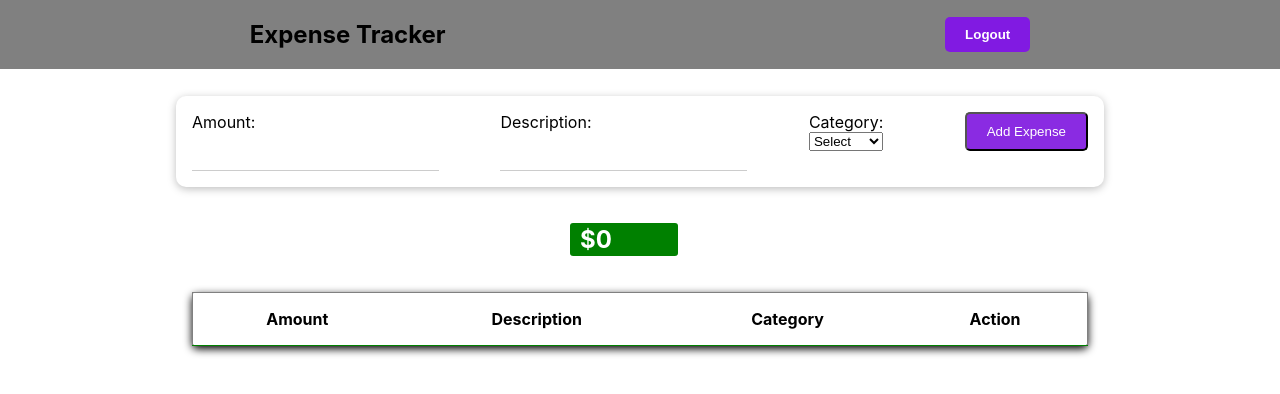
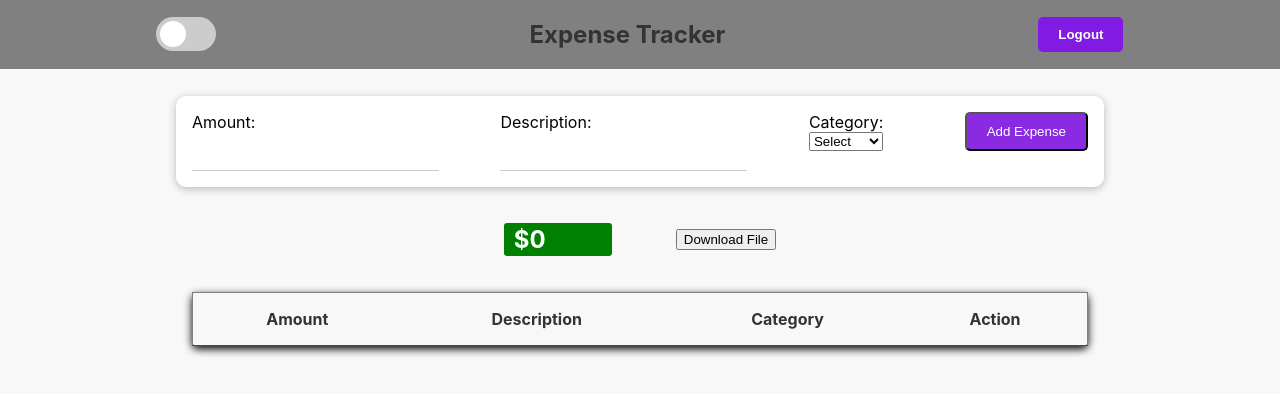
Before and after one commit to Soreikhudai/Track-Expense, a React (Create React App) app: page /main in a window 1280 px wide. Shown: the top 394 px of the page. Built offline with nearby package versions, Linux system fonts and the light colour scheme.

Commit message:
toggle added

```diff
--- a/package.json
+++ b/package.json
@@ -14,6 +14,8 @@
     "react-router-dom": "^6.9.0",
     "react-scripts": "5.0.1",
     "redux": "^4.2.1",
+    "styled-components": "^5.3.9",
+    "styled-theming": "^2.2.0",
     "web-vitals": "^2.1.4"
   },
   "scripts": {
--- a/src/App.css
+++ b/src/App.css
@@ -36,3 +36,28 @@
     transform: rotate(360deg);
   }
 }
+body {
+  background-color: #f8f8f8;
+  color: #333;
+}
+
+h1 {
+  color: #000;
+}
+label {
+  color: #000;
+}
+
+/* Dark theme styles */
+
+body.dark {
+  background-color: #000000 !important;
+  color: #f8f8f8;
+}
+
+h1.dark {
+  color: #fff;
+}
+label.dark {
+  color: #fff;
+}
--- a/src/components/trackerapp/ExpenseForm.js
+++ b/src/components/trackerapp/ExpenseForm.js
@@ -18,6 +18,8 @@ const ExpenseForm = () => {
   const amountRef = useRef("");
   const descriptionRef = useRef("");
   const categoryRef = useRef("");
+
+  // const [switchTheme, setSwitchTheme] = useState(false);
   const [userData, setUserData] = useState(null);
   const [deleted, setDeleted] = useState(false);
   const [editId, setEditId] = useState(null);
@@ -158,6 +160,24 @@ const ExpenseForm = () => {
     0
   );
 
+  const downloadHandler = () => {
+    downloadCsv(expenses);
+  };
+  const downloadCsv = (expenses) => {
+    const csv =
+      "data:text/csv;charset=utf-8," +
+      "Amount,Description,Category\n" +
+      expenses
+        .map((e) => `${e.amount},${e.description},${e.category}`)
+        .join("\n");
+
+    const link = document.createElement("a");
+    link.setAttribute("href", encodeURI(csv));
+    link.setAttribute("download", "expenses.csv");
+    document.body.appendChild(link);
+    link.click();
+    document.body.removeChild(link);
+  };
   return (
     <>
       <Wrapper>
@@ -204,8 +224,10 @@ const ExpenseForm = () => {
             <button className={classes.toatalButton}>Activate Premium</button>
           )}
         </div>
+        <div>
+          <button onClick={downloadHandler}>Download File</button>
+        </div>
       </div>
-
       <table
         style={{
           width: "70%",
--- a/src/components/trackerapp/ExpenseForm.module.css
+++ b/src/components/trackerapp/ExpenseForm.module.css
@@ -43,3 +43,5 @@
 .toatalButton:hover {
   background-color: rgb(18, 18, 143);
 }
+
+/* Light theme styles */
--- a/src/components/trackerapp/header/Header.js
+++ b/src/components/trackerapp/header/Header.js
@@ -2,18 +2,35 @@ import { useNavigate } from "react-router-dom";
 import classes from "./Header.module.css";
 import { useDispatch } from "react-redux";
 import { authActions } from "../../../store/auth";
-
+import { useSelector } from "react-redux";
+import { toggleTheme } from "../../../store/theme";
+import "../../../App.css";
+import { useEffect } from "react";
 const Header = () => {
   const dispatch = useDispatch();
   const navigate = useNavigate();
+  const theme = useSelector((state) => state.theme.theme);
   const logoutHandler = () => {
     dispatch(authActions.logout(false));
 
     navigate("/auth");
   };
+  useEffect(() => {
+    document.body.classList.toggle("dark", theme === "dark");
+  }, [theme]);
   return (
     <>
       <div className={classes.headermain}>
+        <label className={classes.toggleSwitch}>
+          <input
+            type="checkbox"
+            // value={switchTheme}
+            checked={theme === "dark"}
+            onChange={() => dispatch(toggleTheme())}
+            // onChange={() => setSwitchTheme(!switchTheme)}
+          />
+          <span className={classes.slider}></span>
+        </label>
         <div>
           <h2>Expense Tracker</h2>
         </div>
--- a/src/components/trackerapp/header/Header.module.css
+++ b/src/components/trackerapp/header/Header.module.css
@@ -21,3 +21,45 @@
   width: 100%;
   z-index: 9999;
 }
+.toggleSwitch {
+  position: relative;
+  display: inline-block;
+  width: 60px;
+  height: 34px;
+}
+
+.toggleSwitch input {
+  display: none;
+}
+
+.slider {
+  position: absolute;
+  cursor: pointer;
+  top: 0;
+  left: 0;
+  right: 0;
+  bottom: 0;
+  background-color: #ccc;
+  transition: 0.4s;
+  border-radius: 34px;
+}
+
+.slider:before {
+  position: absolute;
+  content: "";
+  height: 26px;
+  width: 26px;
+  left: 4px;
+  bottom: 4px;
+  background-color: white;
+  transition: 0.4s;
+  border-radius: 50%;
+}
+
+input:checked + .slider {
+  background-color: #2196f3;
+}
+
+input:checked + .slider:before {
+  transform: translateX(26px);
+}
--- a/src/store/index.js
+++ b/src/store/index.js
@@ -1,10 +1,12 @@
 import { configureStore } from "@reduxjs/toolkit";
 import authReducer from "./auth";
 import expenseReducer from "./expense";
+import themeReducer from "./theme";
 const store = configureStore({
   reducer: {
     auth: authReducer,
     expense: expenseReducer,
+    theme: themeReducer,
   },
 });
 export default store;
--- /dev/null
+++ b/src/store/theme.js
@@ -0,0 +1,19 @@
+import { createSlice } from "@reduxjs/toolkit";
+
+const initialState = {
+  theme: "light",
+};
+
+export const themeSlice = createSlice({
+  name: "theme",
+  initialState,
+  reducers: {
+    toggleTheme: (state) => {
+      state.theme = state.theme === "light" ? "dark" : "light";
+    },
+  },
+});
+
+export const { toggleTheme } = themeSlice.actions;
+
+export default themeSlice.reducer;
```
Also changed, not shown: 1 other file (tests, documents, lock files or other folders).
